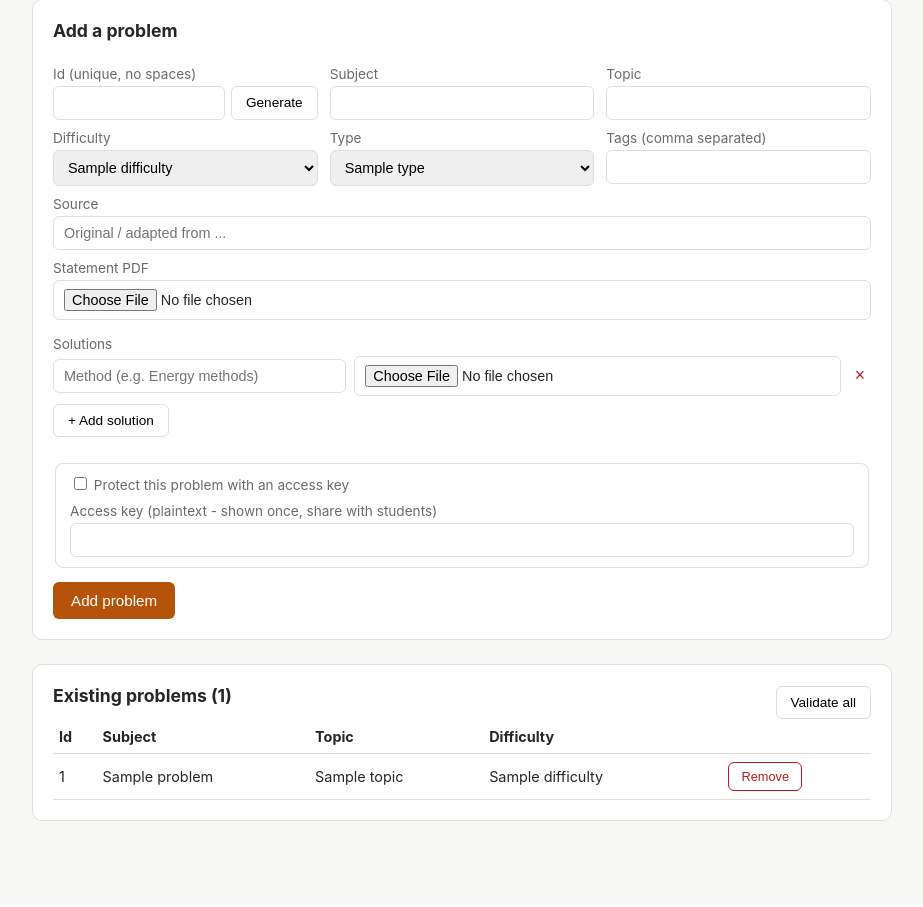
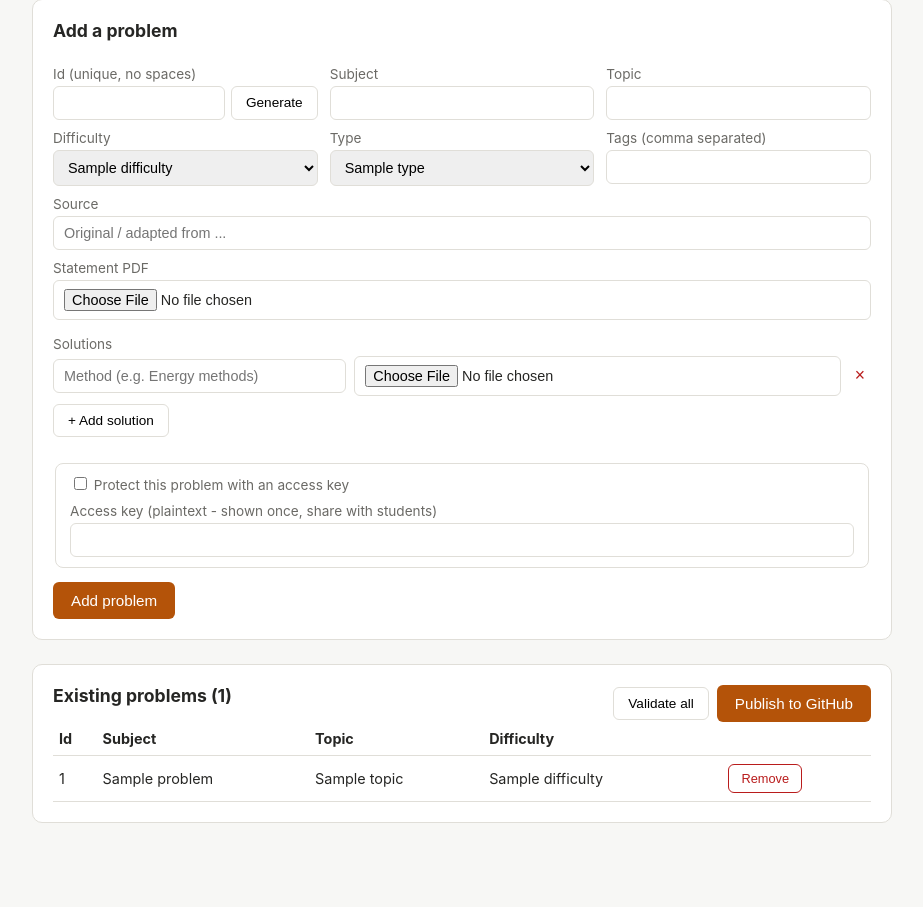
Before and after one commit to villaa/physics-problem-bank, a Flask app: template admin/templates/index.html in a window 1280 px wide. Shown: the part 92-999 px from the top of the page, without its empty margins (178-1101 px from the left). Before the commit the page ends 913 px from the top, so only its background shows below. Run offline with Flask 3, Linux system fonts and the light colour scheme; the template is opened without the code that fills it: most values are stand-ins (such as "Sample title", 1, 10 or a date in 2020).

Commit message:
Add Publish to GitHub button in the admin UI
Runs git add/commit/push scoped to docs/ only (leaves any unrelated
changes elsewhere in the repo untouched), with a confirm dialog and a
plain-language error if push fails (e.g. commits locally but leaves
the push for the user to retry rather than losing the commit).

Also shows an "unpublished changes" badge on the index page (checks
git status --porcelain -- docs) so it's clear when a publish is
needed.

Verified end-to-end: added a test problem, confirmed the badge
appeared, clicked Publish, confirmed the commit landed on GitHub via
the API, then repeated for a removal to clean up.

Co-Authored-By: Claude Sonnet 5 <noreply@anthropic.com>
Claude-Session: https://claude.ai/code/session_01NphEQFg1eebW9fujcBw9mJ

```diff
--- a/admin/server.py
+++ b/admin/server.py
@@ -11,10 +11,12 @@ scripts/problems.py, so behavior (schema validation, Cloudflare
 upload/delete for protected problems, etc.) is identical either way.
 """
 import secrets
+import subprocess
 import sys
 import tempfile
 import threading
 import webbrowser
+from datetime import datetime
 from pathlib import Path
 
 ROOT = Path(__file__).resolve().parent.parent
@@ -30,16 +32,25 @@ DIFFICULTIES = ["intro", "intermediate", "advanced"]
 TYPES = ["problem", "conceptual", "derivation"]
 
 
+def run_git(*args):
+    return subprocess.run(
+        ["git", *args], cwd=ROOT, capture_output=True, text=True,
+    )
+
+
 @app.route("/")
 def index():
     problems = bank.load_problems()
     subjects = sorted({p["subject"] for p in problems})
+    status = run_git("status", "--porcelain", "--", "docs")
+    unpublished = bool(status.stdout.strip())
     return render_template(
         "index.html",
         problems=problems,
         subjects=subjects,
         difficulties=DIFFICULTIES,
         types=TYPES,
+        unpublished=unpublished,
     )
 
 
@@ -94,7 +105,7 @@ def add():
     msg = f"Added '{form['id'].strip()}'."
     if protected:
         msg += f" Access key: {form.get('key', '').strip()} (share with students)."
-    msg += " Remember to git add/commit/push docs/ to publish it."
+    msg += " Click 'Publish to GitHub' below to make it live."
     flash(msg, "success")
     return redirect(url_for("index"))
 
@@ -103,9 +114,43 @@ def add():
 def remove(problem_id):
     try:
         bank.remove_problem(problem_id)
-        flash(f"Removed '{problem_id}'. git add/commit/push docs/ to publish the removal.", "success")
+        flash(f"Removed '{problem_id}'. Click 'Publish to GitHub' below to make the removal live.", "success")
     except bank.ProblemBankError as e:
         flash(str(e), "error")
+    return redirect(url_for("index"))
+
+
+@app.route("/publish", methods=["POST"])
+def publish():
+    status = run_git("status", "--porcelain", "--", "docs")
+    if status.returncode != 0:
+        flash(f"git status failed: {status.stderr}", "error")
+        return redirect(url_for("index"))
+    if not status.stdout.strip():
+        flash("Nothing to publish - docs/ has no changes.", "success")
+        return redirect(url_for("index"))
+
+    add = run_git("add", "docs")
+    if add.returncode != 0:
+        flash(f"git add failed: {add.stderr}", "error")
+        return redirect(url_for("index"))
+
+    message = f"Update problem bank via admin UI ({datetime.now().strftime('%Y-%m-%d %H:%M')})"
+    commit = run_git("commit", "-m", message)
+    if commit.returncode != 0:
+        flash(f"git commit failed: {commit.stderr or commit.stdout}", "error")
+        return redirect(url_for("index"))
+
+    push = run_git("push")
+    if push.returncode != 0:
+        flash(
+            f"Committed locally, but git push failed: {push.stderr}\n"
+            "Push manually once the issue is fixed.",
+            "error",
+        )
+        return redirect(url_for("index"))
+
+    flash("Published to GitHub - the live site will update shortly.", "success")
     return redirect(url_for("index"))
 
 
--- a/admin/templates/index.html
+++ b/admin/templates/index.html
@@ -118,9 +118,16 @@
   <div class="panel">
     <div style="display:flex; justify-content:space-between; align-items:center;">
       <h2>Existing problems ({{ problems|length }})</h2>
-      <form method="post" action="{{ url_for('validate') }}">
-        <button type="submit" class="secondary">Validate all</button>
-      </form>
+      <div style="display:flex; gap:8px; align-items:center;">
+        {% if unpublished %}<span style="font-size:0.8rem; color:var(--accent);">unpublished changes</span>{% endif %}
+        <form method="post" action="{{ url_for('validate') }}">
+          <button type="submit" class="secondary">Validate all</button>
+        </form>
+        <form method="post" action="{{ url_for('publish') }}"
+              onsubmit="return confirm('Commit and push docs/ to GitHub now?');">
+          <button type="submit" class="primary" style="margin-top:0;">Publish to GitHub</button>
+        </form>
+      </div>
     </div>
     <table>
       <thead>
```
